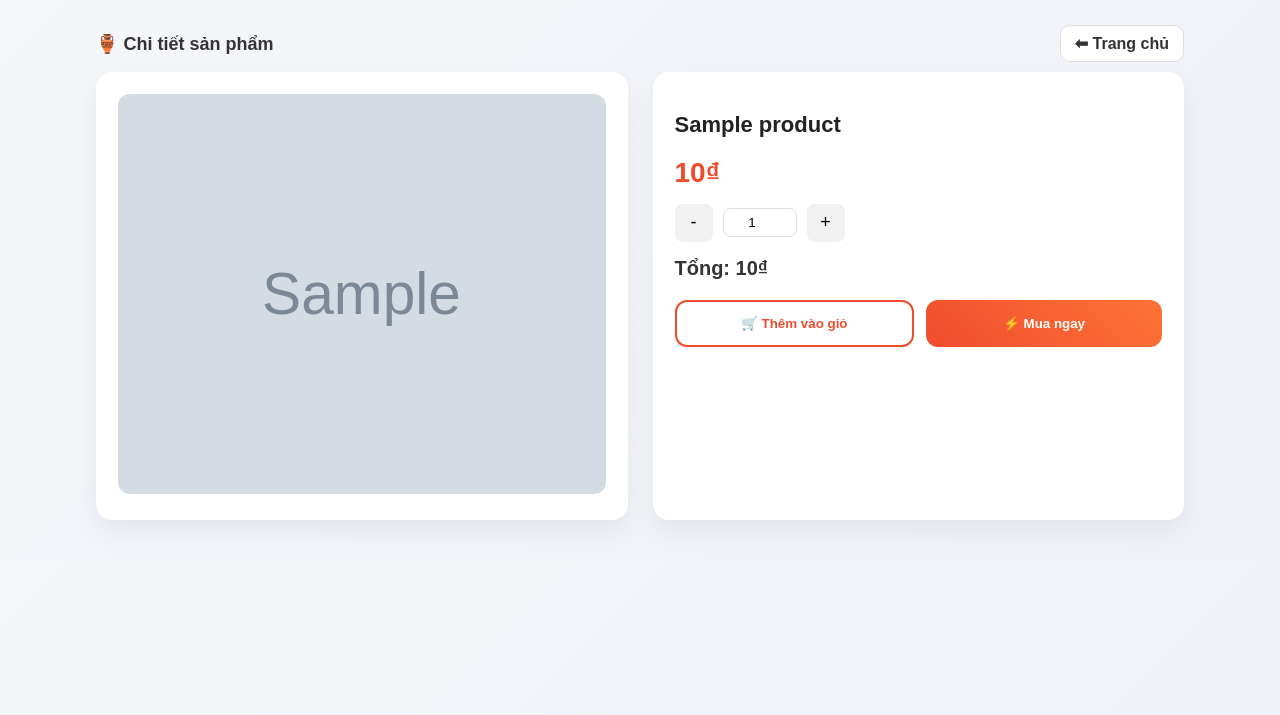
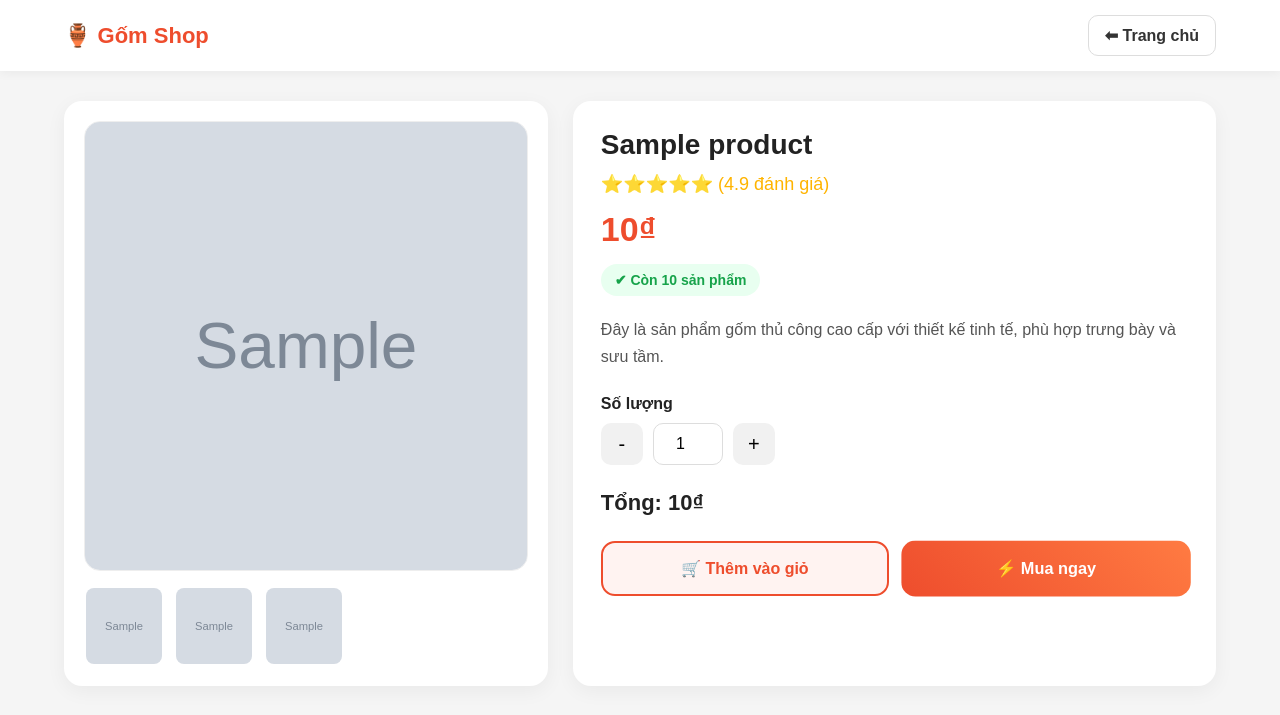
Before and after one commit to CN-DX23TT10-nguyenvankiet-kietnv251194/gom-shop, a PHP site: page /detail.php?id=1 in a window 1280 px wide. Shown: the top 715 px of the page. Run offline with PHP 8.4, Linux system fonts and the light colour scheme; tables that the repository leaves empty or names only in its code hold one stand-in row (values such as "Sample post"); grey boxes marked "Sample" are stand-in pictures.

Commit message:
Update detail.php

```diff
--- a/detail.php
+++ b/detail.php
@@ -13,112 +13,199 @@ if($result->num_rows == 0){
 }
 
 $p = $result->fetch_assoc();
+
+/* tồn kho demo */
+$stock = isset($p['stock']) ? $p['stock'] : 15;
 ?>
 
 <!DOCTYPE html>
 <html lang="vi">
 <head>
 <meta charset="UTF-8">
-<title>Chi tiết sản phẩm</title>
+<title><?php echo htmlspecialchars($p['name']); ?></title>
+
+<meta name="viewport" content="width=device-width, initial-scale=1">
 
 <style>
 
-body{
-    font-family:Arial;
-    background:linear-gradient(135deg,#f5f6fa,#eef1f7);
+*{
     margin:0;
+    padding:0;
+    box-sizing:border-box;
 }
 
-/* TOP BAR */
-.top-bar{
-    width:85%;
-    margin:25px auto 10px;
+body{
+    font-family:Arial, Helvetica, sans-serif;
+    background:#f5f5f5;
+    color:#222;
+}
+
+/* HEADER */
+.header{
+    background:#fff;
+    padding:15px 0;
+    box-shadow:0 2px 10px rgba(0,0,0,0.05);
+    position:sticky;
+    top:0;
+    z-index:999;
+}
+
+.header-inner{
+    width:90%;
+    margin:auto;
     display:flex;
     justify-content:space-between;
     align-items:center;
 }
 
-.title{
-    font-size:18px;
+.logo{
+    font-size:22px;
     font-weight:bold;
-    color:#333;
+    color:#ee4d2d;
 }
 
-.back-home{
-    padding:8px 14px;
+.home-btn{
+    text-decoration:none;
+    padding:10px 16px;
     background:#fff;
+    border:1px solid #ddd;
     border-radius:10px;
-    border:1px solid #ddd;
-    text-decoration:none;
     color:#333;
-    font-weight:600;
-    transition:0.2s;
+    font-weight:bold;
+    transition:0.3s;
 }
 
-.back-home:hover{
-    background:#f2f2f2;
-    transform:translateY(-2px);
+.home-btn:hover{
+    background:#f1f1f1;
 }
 
-/* WRAPPER */
-.wrapper{
-    width:85%;
-    margin:10px auto 40px;
+/* MAIN */
+.container{
+    width:90%;
+    margin:30px auto;
     display:flex;
     gap:25px;
 }
 
-/* CARD */
-.left,.right{
+/* LEFT */
+.left{
+    width:42%;
     background:#fff;
-    padding:22px;
-    border-radius:16px;
-    box-shadow:0 10px 25px rgba(0,0,0,0.06);
-    flex:1;
+    border-radius:18px;
+    padding:20px;
+    box-shadow:0 5px 20px rgba(0,0,0,0.05);
 }
 
-/* IMAGE */
-.left img{
+/* MAIN IMAGE */
+.main-image{
     width:100%;
-    height:400px;
-    object-fit:cover;
-    border-radius:12px;
-    transition:0.3s;
+    height:450px;
+    border-radius:16px;
+    overflow:hidden;
+    border:1px solid #eee;
 }
 
-.left img:hover{
-    transform:scale(1.03);
+.main-image img{
+    width:100%;
+    height:100%;
+    object-fit:cover;
+    transition:0.4s;
 }
 
-/* NAME */
-h2{
-    font-size:22px;
-    color:#222;
+.main-image img:hover{
+    transform:scale(1.08);
+}
+
+/* THUMB */
+.thumb-list{
+    display:flex;
+    gap:10px;
+    margin-top:15px;
+}
+
+.thumb-list img{
+    width:80px;
+    height:80px;
+    object-fit:cover;
+    border-radius:10px;
+    cursor:pointer;
+    border:2px solid transparent;
+    transition:0.2s;
+}
+
+.thumb-list img:hover{
+    border-color:#ee4d2d;
+}
+
+/* RIGHT */
+.right{
+    flex:1;
+    background:#fff;
+    border-radius:18px;
+    padding:28px;
+    box-shadow:0 5px 20px rgba(0,0,0,0.05);
+}
+
+/* TITLE */
+.product-name{
+    font-size:28px;
+    margin-bottom:12px;
+}
+
+/* RATING */
+.rating{
+    color:#ffb400;
+    margin-bottom:15px;
+    font-size:18px;
 }
 
 /* PRICE */
 .price{
+    font-size:34px;
     color:#ee4d2d;
-    font-size:28px;
     font-weight:bold;
-    margin:15px 0;
+    margin-bottom:15px;
+}
+
+/* STOCK */
+.stock{
+    display:inline-block;
+    background:#e8fff0;
+    color:#16a34a;
+    padding:8px 14px;
+    border-radius:999px;
+    font-size:14px;
+    margin-bottom:20px;
+    font-weight:bold;
+}
+
+/* DESC */
+.desc{
+    line-height:1.7;
+    color:#555;
+    margin-bottom:25px;
 }
 
 /* QTY */
+.qty-title{
+    margin-bottom:10px;
+    font-weight:bold;
+}
+
 .qty-box{
     display:flex;
     align-items:center;
     gap:10px;
-    margin:15px 0;
+    margin-bottom:25px;
 }
 
 .qty-box button{
-    width:38px;
-    height:38px;
+    width:42px;
+    height:42px;
     border:none;
+    border-radius:10px;
     background:#f1f1f1;
-    font-size:18px;
-    border-radius:8px;
+    font-size:20px;
     cursor:pointer;
     transition:0.2s;
 }
@@ -128,100 +215,200 @@ h2{
 }
 
 .qty-box input{
-    width:60px;
+    width:70px;
+    height:42px;
     text-align:center;
-    padding:6px;
     border:1px solid #ddd;
-    border-radius:8px;
+    border-radius:10px;
+    font-size:16px;
 }
 
 /* TOTAL */
-.total-price{
-    font-size:20px;
+.total{
+    font-size:22px;
     font-weight:bold;
-    color:#333;
-    margin:10px 0 20px;
+    margin-bottom:25px;
 }
 
 /* BUTTONS */
-.btns{
+.buttons{
     display:flex;
-    gap:12px;
+    gap:15px;
 }
 
 .btn{
     flex:1;
-    padding:14px;
     border:none;
-    border-radius:12px;
+    padding:16px;
+    border-radius:14px;
+    font-size:16px;
     font-weight:bold;
     cursor:pointer;
-    transition:0.25s;
+    transition:0.3s;
 }
 
 /* CART */
 .cart-btn{
-    background:#fff;
+    background:#fff3f1;
     border:2px solid #ee4d2d;
     color:#ee4d2d;
 }
 
 .cart-btn:hover{
-    background:#ffe9e5;
-    transform:translateY(-2px);
+    background:#ffe0d9;
+    transform:translateY(-3px);
 }
 
 /* BUY */
 .buy-btn{
-    background:linear-gradient(45deg,#ee4d2d,#ff7337);
+    background:linear-gradient(45deg,#ee4d2d,#ff7b42);
     color:#fff;
+    animation:pulse 1.5s infinite;
 }
 
 .buy-btn:hover{
-    transform:translateY(-2px);
-    box-shadow:0 10px 20px rgba(238,77,45,0.25);
+    transform:translateY(-3px);
+    box-shadow:0 10px 25px rgba(238,77,45,0.3);
+}
+
+/* ANIMATION */
+@keyframes pulse{
+    0%{
+        transform:scale(1);
+    }
+    50%{
+        transform:scale(1.02);
+    }
+    100%{
+        transform:scale(1);
+    }
+}
+
+/* TOAST */
+.toast{
+    position:fixed;
+    top:20px;
+    right:20px;
+    background:#16a34a;
+    color:#fff;
+    padding:14px 20px;
+    border-radius:12px;
+    display:none;
+    font-weight:bold;
+    z-index:9999;
+    box-shadow:0 5px 15px rgba(0,0,0,0.15);
 }
 
 /* MOBILE */
-@media(max-width:768px){
-    .wrapper{
+@media(max-width:900px){
+
+    .container{
         flex-direction:column;
-        width:95%;
     }
+
+    .left{
+        width:100%;
+    }
+
+    .main-image{
+        height:320px;
+    }
+
+    .buttons{
+        flex-direction:column;
+    }
+
+    .product-name{
+        font-size:24px;
+    }
+
 }
 
 </style>
-
 </head>
 
 <body>
 
-<div class="top-bar">
+<div class="toast" id="toast">
+    ✅ Đã thêm vào giỏ hàng
+</div>
 
-    <div class="title">🏺 Chi tiết sản phẩm</div>
+<!-- HEADER -->
+<div class="header">
 
-    <a href="index.php" class="back-home">⬅ Trang chủ</a>
+    <div class="header-inner">
+
+        <div class="logo">
+            🏺 Gốm Shop
+        </div>
+
+        <a href="index.php" class="home-btn">
+            ⬅ Trang chủ
+        </a>
 
     </div>
 
-<div class="wrapper">
+</div>
+
+<!-- CONTENT -->
+<div class="container">
 
     <!-- LEFT -->
     <div class="left">
-    <img src="uploads/<?php echo $p['image']; ?>">
+
+        <div class="main-image">
+            <img id="mainImg"
+                 src="uploads/<?php echo $p['image']; ?>">
+        </div>
+
+        <!-- demo thumbnail -->
+        <div class="thumb-list">
+
+            <img src="uploads/<?php echo $p['image']; ?>"
+                 onclick="changeImage(this.src)">
+
+            <img src="uploads/<?php echo $p['image']; ?>"
+                 onclick="changeImage(this.src)">
+
+            <img src="uploads/<?php echo $p['image']; ?>"
+                 onclick="changeImage(this.src)">
+
+        </div>
+
     </div>
 
     <!-- RIGHT -->
     <div class="right">
 
-    <h2><?php echo htmlspecialchars($p['name']); ?></h2>
+        <h1 class="product-name">
+            <?php echo htmlspecialchars($p['name']); ?>
+        </h1>
 
-    <div id="basePrice"
-         data-price="<?php echo $p['price']; ?>"
-         class="price">
+        <div class="rating">
+            ⭐⭐⭐⭐⭐ (4.9 đánh giá)
+        </div>
+
+        <div class="price"
+             id="basePrice"
+             data-price="<?php echo $p['price']; ?>">
 
             <?php echo number_format($p['price']); ?>₫
 
+        </div>
+
+        <div class="stock">
+            ✔ Còn <?php echo $stock; ?> sản phẩm
+        </div>
+
+        <div class="desc">
+
+            Đây là sản phẩm gốm thủ công cao cấp với thiết kế tinh tế,
+            phù hợp trưng bày và sưu tầm.
+
+        </div>
+
+        <div class="qty-title">
+            Số lượng
         </div>
 
         <div class="qty-box">
@@ -232,26 +419,31 @@ h2{
                    id="qty"
                    value="1"
                    min="1"
+                   max="<?php echo $stock; ?>"
                    oninput="updatePrice()">
 
             <button onclick="changeQty(1)">+</button>
 
         </div>
 
-    <div class="total-price" id="totalPrice">
+        <div class="total" id="totalPrice">
             Tổng: <?php echo number_format($p['price']); ?>₫
         </div>
 
-    <div class="btns">
+        <div class="buttons">
 
             <button class="btn cart-btn"
                     onclick="addToCart(<?php echo $p['id']; ?>)">
+
                 🛒 Thêm vào giỏ
+
             </button>
 
             <button class="btn buy-btn"
                     onclick="buyNow(<?php echo $p['id']; ?>)">
+
                 ⚡ Mua ngay
+
             </button>
 
         </div>
@@ -262,24 +454,38 @@ h2{
 
 <script>
 
-/* tăng giảm số lượng */
+function changeImage(src){
+    document.getElementById("mainImg").src = src;
+}
+
+/* qty */
 function changeQty(val){
 
     let qtyInput = document.getElementById("qty");
 
     let current = parseInt(qtyInput.value) || 1;
 
-    qtyInput.value = Math.max(1, current + val);
+    let max = parseInt(qtyInput.max);
+
+    current += val;
+
+    if(current < 1) current = 1;
+
+    if(current > max) current = max;
+
+    qtyInput.value = current;
 
     updatePrice();
 }
 
-/* tính tiền */
+/* total */
 function updatePrice(){
 
-    let qty = parseInt(document.getElementById("qty").value) || 1;
+    let qty =
+        parseInt(document.getElementById("qty").value) || 1;
 
-    let price = parseInt(document.getElementById("basePrice").dataset.price);
+    let price =
+        parseInt(document.getElementById("basePrice").dataset.price);
 
     let total = qty * price;
 
@@ -287,30 +493,48 @@ function updatePrice(){
         "Tổng: " + total.toLocaleString('vi-VN') + "₫";
 }
 
-/* thêm giỏ */
+/* toast */
+function showToast(msg){
+
+    let toast = document.getElementById("toast");
+
+    toast.innerHTML = msg;
+
+    toast.style.display = "block";
+
+    setTimeout(() => {
+        toast.style.display = "none";
+    }, 2500);
+}
+
+/* add cart */
 function addToCart(id){
 
-    let qty = parseInt(document.getElementById("qty").value) || 1;
+    let qty =
+        parseInt(document.getElementById("qty").value) || 1;
 
     fetch("add.php?id=" + id + "&qty=" + qty)
 
     .then(res => res.text())
 
     .then(() => {
-        alert("Đã thêm " + qty + " sản phẩm vào giỏ!");
+
+        showToast("✅ Đã thêm " + qty + " sản phẩm vào giỏ");
+
     });
+
 }
 
-/* mua ngay */
+/* buy now */
 function buyNow(id){
 
-    let qty = parseInt(document.getElementById("qty").value) || 1;
+    let qty =
+        parseInt(document.getElementById("qty").value) || 1;
 
     window.location.href =
         "buy.php?id=" + id + "&qty=" + qty;
 }
 
-/* init */
 updatePrice();
 
 </script>
```
Lines whose indentation alone changed are shown as unchanged.
